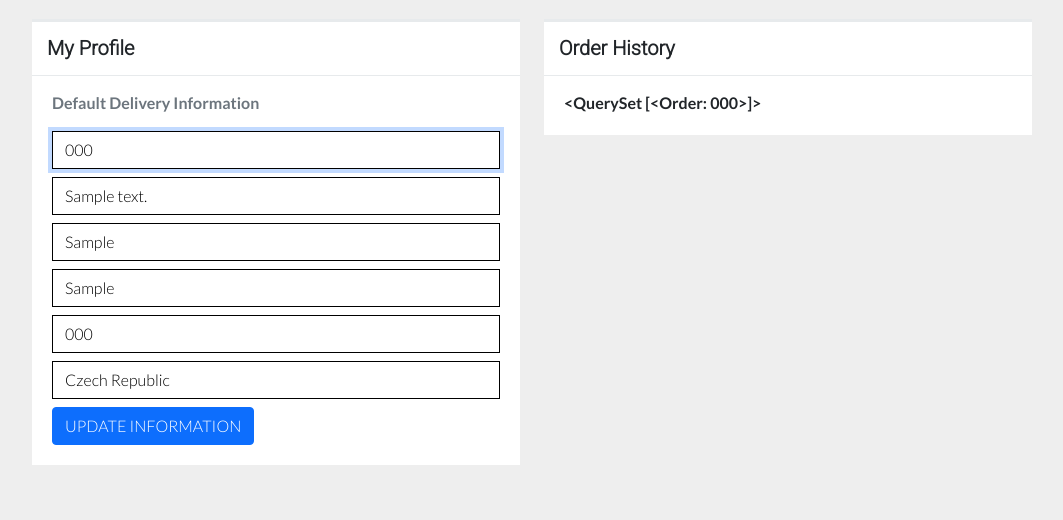
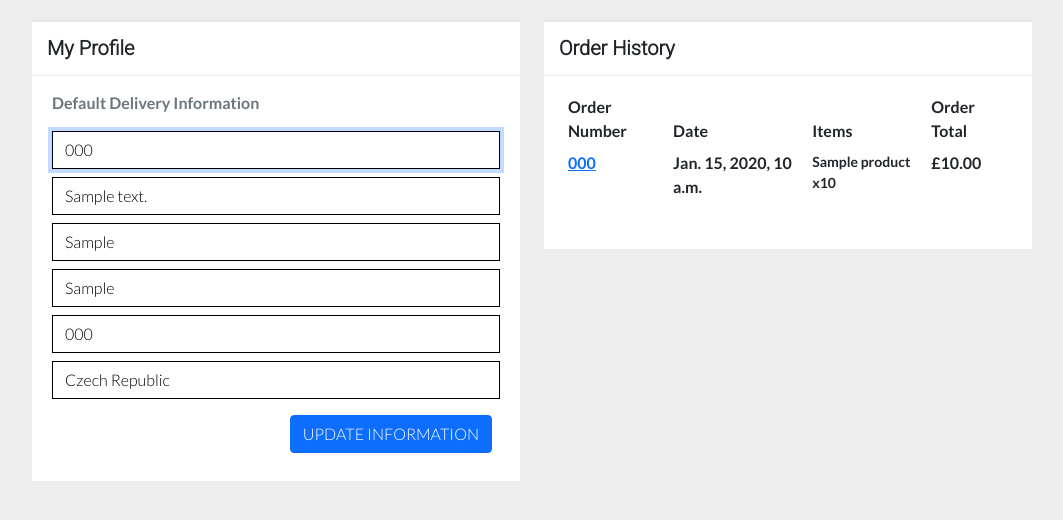
Before and after one commit to dhowai/portfolio-5-electric-axles, a Django app: page /profiles/ in a window 1280 px wide. Shown: the part 165-685 px from the top of the page, without its empty margins (108-1171 px from the left). Run offline with Django 3.2, Linux system fonts and the light colour scheme; a user stored in the database is signed in; tables that the repository leaves empty hold one stand-in row (values such as "Sample post"); some libraries are stand-ins or nearby versions.

Commit message:
Add order history to profile and update checkout view

```diff
--- a/checkout/admin.py
+++ b/checkout/admin.py
@@ -17,7 +17,7 @@ class OrderAdmin(admin.ModelAdmin):
                         'delivery_cost', 'order_total',
                         'grand_total', 'original_basket', 'stripe_pid',)
 
-    fields = ('order_number', 'date', 'first_name', 'last_name',
+    fields = ('order_number', 'date', 'user_profile', 'first_name', 'last_name',
                 'email', 'phone_number', 'country', 'postcode',
                 'city', 'address', 'apartment_suite_etc',
                 'delivery_cost', 'order_total', 'grand_total',
--- a/profiles/static/profiles/css/profile.css
+++ b/profiles/static/profiles/css/profile.css
@@ -1,3 +1,8 @@
+.order-history {
+    max-height: 416px;
+    overflow-y: auto;
+}
+
 #profile-update-form .form-control {
     color: #000;
 }
--- a/profiles/templates/profiles/profile.html
+++ b/profiles/templates/profiles/profile.html
@@ -28,9 +28,9 @@
                         <form action="{% url 'profile' %}" method="POST" id="profile-update-form" class="mt-3">
                             {% csrf_token %}
                             {{ form|crispy }}
-
+                            <div class="d-grid d-md-flex justify-content-md-end py-2">
                                 <button class="btn btn-primary text-uppercase me-md-2">Update Information</button>
-
+                            </div>
                         </form>
                     </div>
                 </div>
@@ -39,8 +39,42 @@
                 <div class="ibox-title">
                     <h5>Order History</h5>
                 </div>
-                <div class="ibox-content">
-                    {{ orders }}
+                <div class="ibox-content order-history table-responsive">
+                    <table class="table table-sm table-borderless">
+                        <thead>
+                            <tr>
+                                <th>Order Number</th>
+                                <th>Date</th>
+                                <th>Items</th>
+                                <th>Order Total</th>
+                            </tr>
+                        </thead>
+                        <tbody>
+                            {% for order in orders %}
+                                <tr>
+                                    <td>
+                                        <a href="{% url 'order_history' order.order_number %}"
+                                        title="{{ order.order_number }}">
+                                            {{ order.order_number|truncatechars:6 }}
+                                        </a>
+                                    </td>
+                                    <td>{{ order.date }}</td>
+                                    <td>
+                                        <ul class="list-unstyled">
+                                            {% for item in order.lineitems.all %}
+                                                <li class="small">
+                                                    {% if item.product.has_sizes %}
+                                                        Size {{ item.product.saze|upper }}
+                                                    {% endif %} {{ item.product.name }} x{{ item.quantity }}
+                                                </li>
+                                            {% endfor %}
+                                        </ul>
+                                    </td>
+                                    <td>£{{ order.grand_total }}</td>
+                                </tr>
+                            {% endfor %}
+                        </tbody>
+                    </table>
                 </div>
             </div>
         </div>
--- a/profiles/urls.py
+++ b/profiles/urls.py
@@ -4,4 +4,5 @@ from . import views
 
 urlpatterns = [
     path('', views.profile, name='profile'),
+    path('order_history/<order_number>', views.order_history, name='order_history'),
 ]
--- a/profiles/views.py
+++ b/profiles/views.py
@@ -2,6 +2,7 @@ from django.shortcuts import render, get_object_or_404
 from django.contrib import messages
 from .models import UserProfile
 from .forms import UserProfileForm
+from checkout.models import Order
 
 
 def profile(request):
@@ -25,3 +26,21 @@ def profile(request):
     }
 
     return render(request, template, context)
+
+
+def order_history(request, order_number):
+    """Display user order history"""
+    order = get_object_or_404(Order, order_number=order_number)
+
+    messages.info(request, (
+        f'This is a past confirmation for order number {order_number}. '
+        'A confirmation email was sent on the order date'
+    ))
+
+    template = 'checkout/checkout_success.html'
+    context = {
+        'order': order,
+        'from_profile': True,
+    }
+
+    return render(request, template, context)
```
Also changed, not shown: checkout/templates/checkout/checkout_success.html (+19 -1 lines), checkout/views.py (+45 -5 lines).
